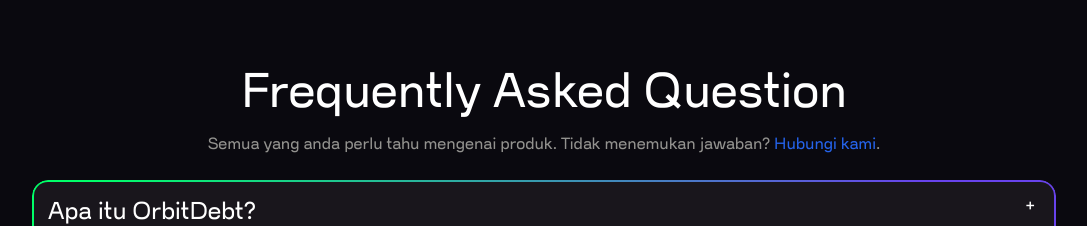
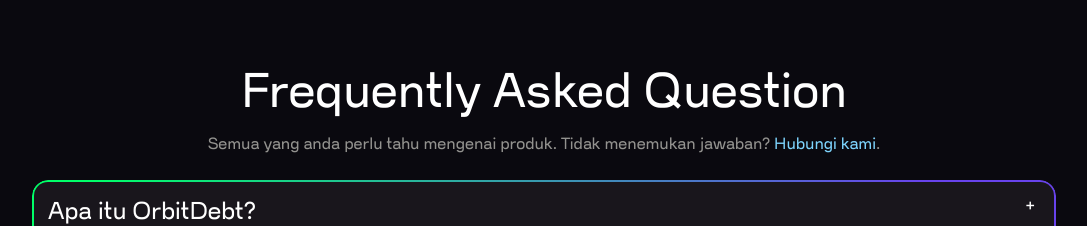
Before and after one commit to hasnat5/ifest, a Next.js app: page / in a window 1280 px wide. Shown: the part 2300-2526 px from the top of the page, without its empty margins (96-1183 px from the left). Built offline with nearby package versions, Linux system fonts and the light colour scheme.

Commit message:
fix contrast text FAQ

```diff
--- a/src/app/page.tsx
+++ b/src/app/page.tsx
@@ -234,7 +234,7 @@
 			<section className='grid gap-6 px-6 py-12 md:py-20 md:px-12 lg:px-32 lg:py-28'>
 				<div className='grid gap-4 text-center'>
 					<h2>Frequently Asked Question</h2>
-					<p>Semua yang anda perlu tahu mengenai produk. Tidak menemukan jawaban? <a className='hover:underline text-blue-600' href="mailto:orbit.smkn4bdg@gmail.com" target='_blank'>Hubungi kami</a>.</p>
+					<p>Semua yang anda perlu tahu mengenai produk. Tidak menemukan jawaban? <a className='hover:underline text-sky-300' href="mailto:orbit.smkn4bdg@gmail.com" target='_blank'>Hubungi kami</a>.</p>
 				</div>
 
 				<div className='grid gap-4'>
```
